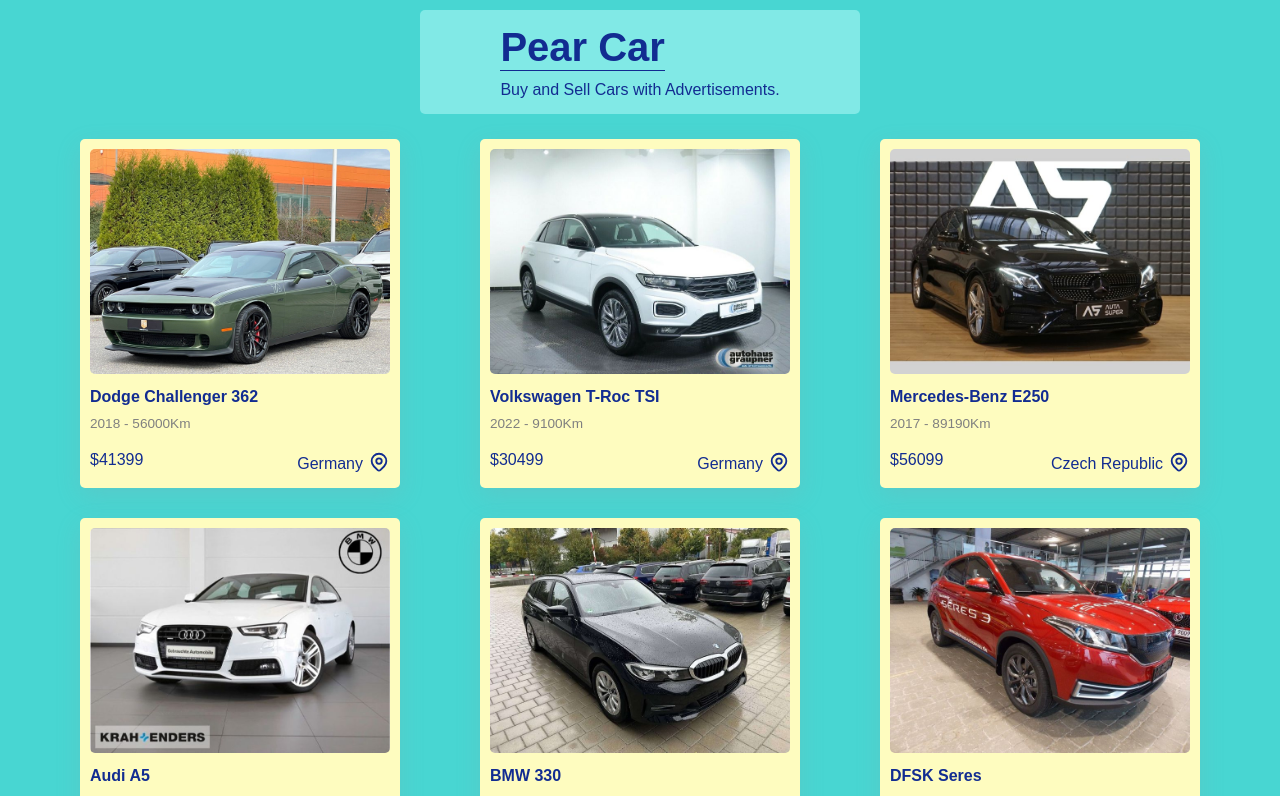
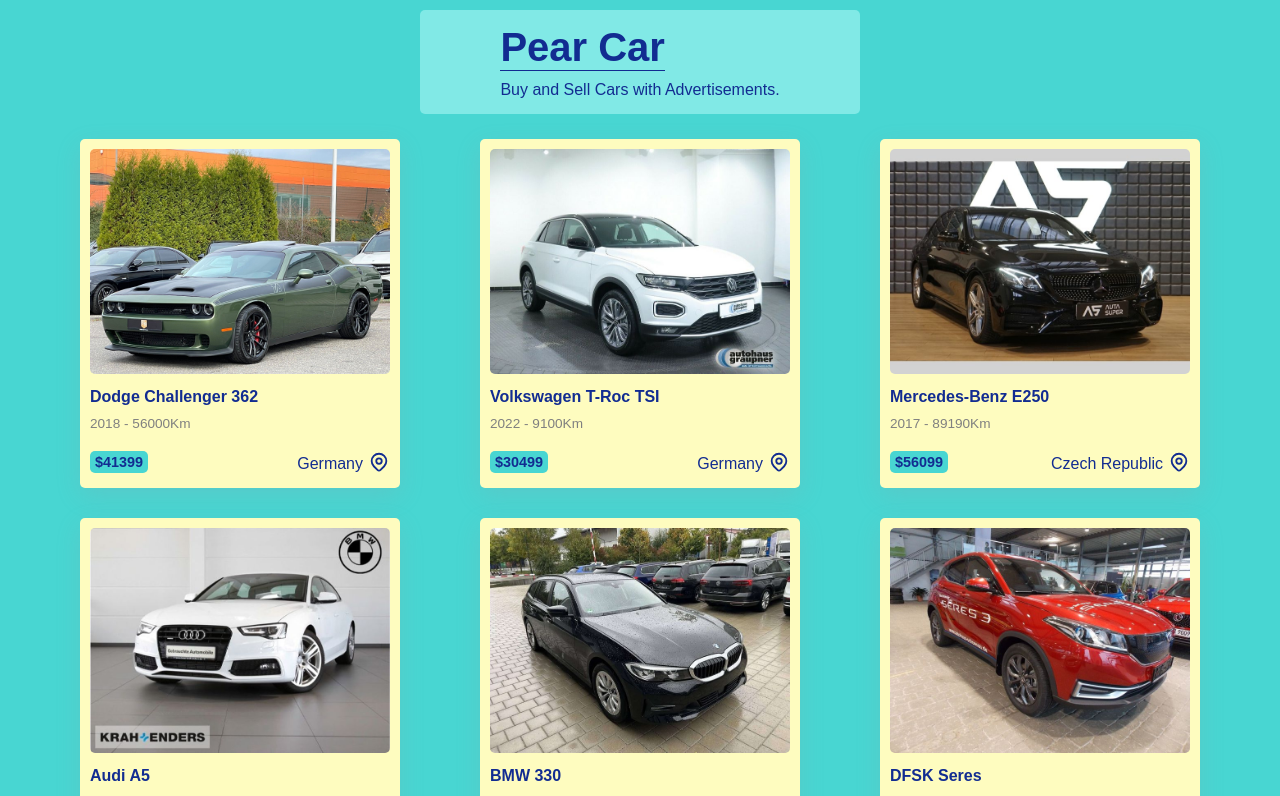
Before and after one commit to golabisib/CarStore, a Next.js app in the folder pearcar/: page /cars in a window 1280 px wide. Shown: the top 796 px of the page. Built offline with nearby package versions, Linux system fonts and the light colour scheme.

Commit message:
Feature: The Background for Price in Card is add.

```diff
--- a/pearcar/components/modules/Card.js
+++ b/pearcar/components/modules/Card.js
@@ -12,7 +12,7 @@
         <h4 className={styles.title}>{`${name} ${model}`}</h4>
         <p className={styles.detail}>{`${year} - ${distance}Km`}</p>
         <div className={styles.footer}>
-          <p>${price}</p>
+          <p className={styles.price}>${price}</p>
           <div className={styles.location}>
             <p>{location}</p>
             <Location />
--- a/pearcar/styles/Card.module.scss
+++ b/pearcar/styles/Card.module.scss
@@ -32,7 +32,7 @@
   }
 
   .price {
-    background-color: #befa00;
+    background-color: $greenBlueColor;
     padding: 3px 5px;
     border-radius: 5px;
     font-size: 0.9rem;
```
